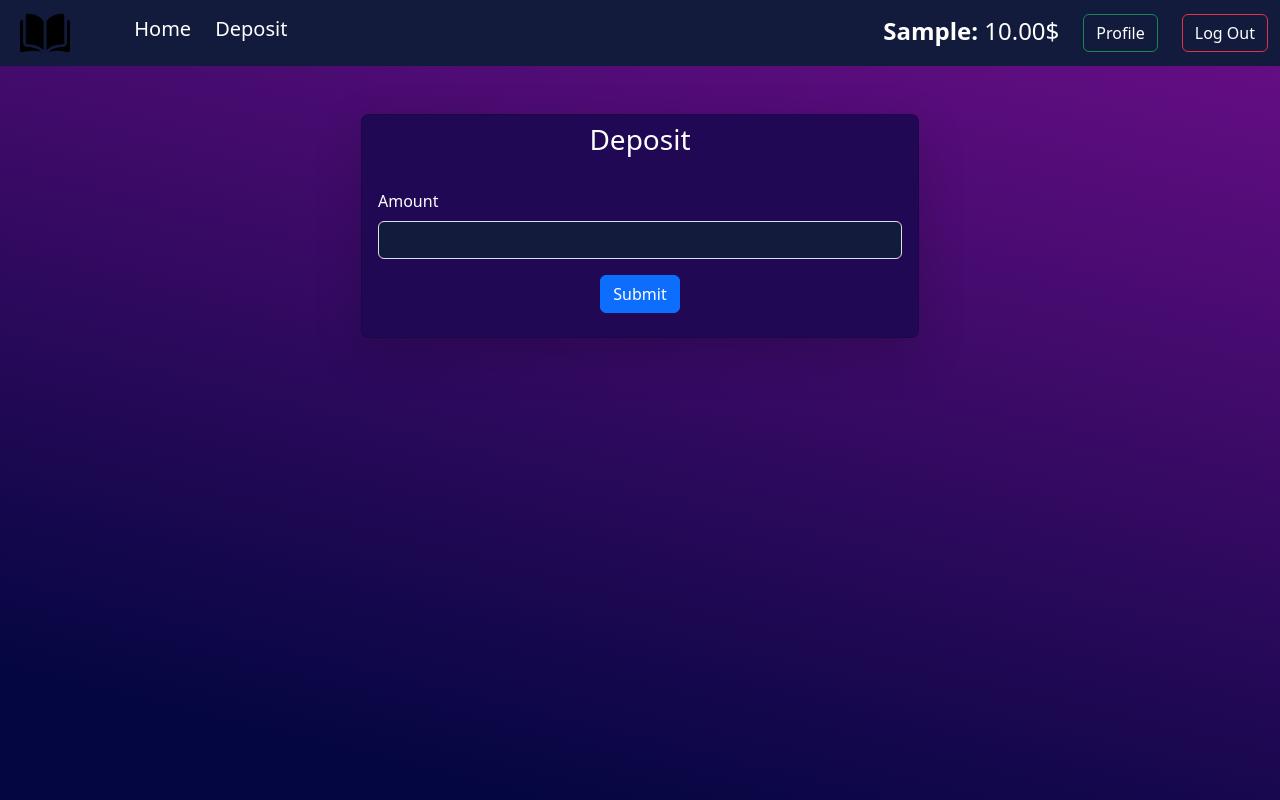
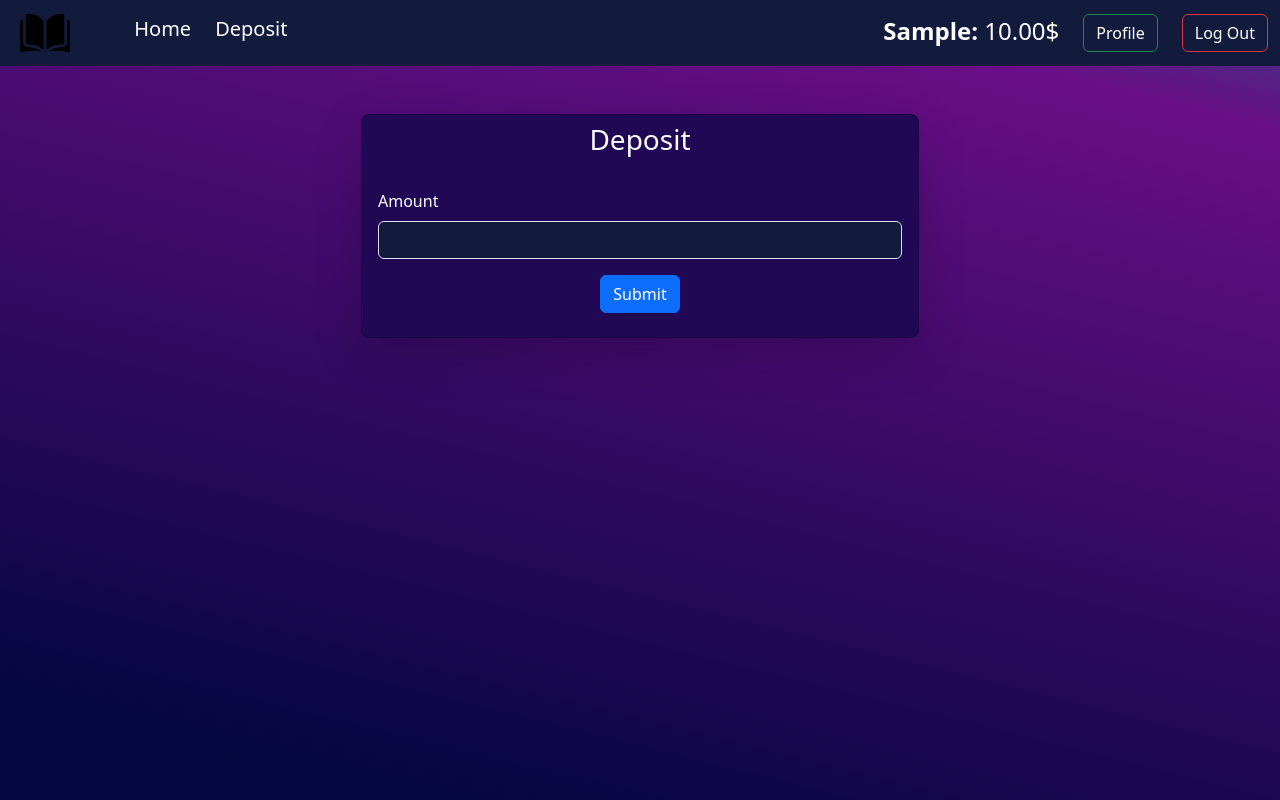
Before and after one commit to shafayetejaman/E-Library, a Django app: page /transaction/deposit/ in a window 1280 px wide. Run offline with Django 5.2, Linux system fonts and the light colour scheme; a user stored in the database is signed in; tables that the repository leaves empty hold one stand-in row (values such as "Sample post").

Commit message:
Tue, May 28, 2024, 8:17 PM +06:00

```diff
--- a/transaction/templates/transaction/transaction_form.html
+++ b/transaction/templates/transaction/transaction_form.html
@@ -1,10 +1,14 @@
 {% extends 'base.html' %}
 
 {% block link %}
+
+
 <style>
     body {
-        hight:120vh;
+        background: linear-gradient(13.89deg, #030640 8.37%, #690e87 88.32%, #383b81);
     }
+
+
 </style>
 {% endblock link %}
 
```
